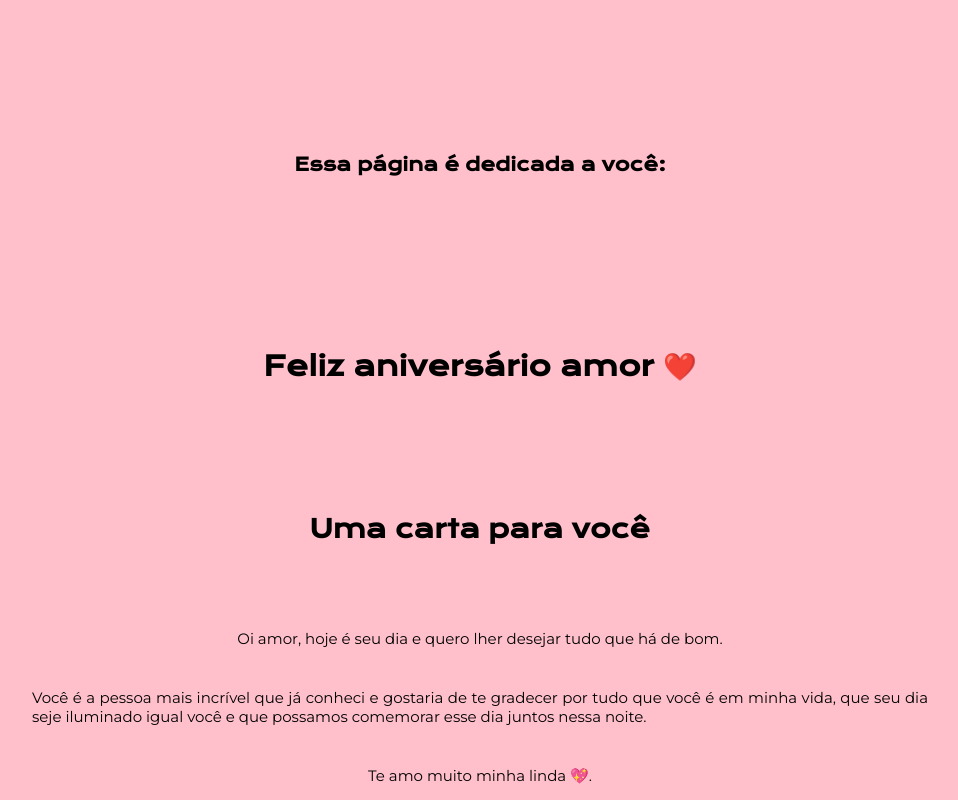
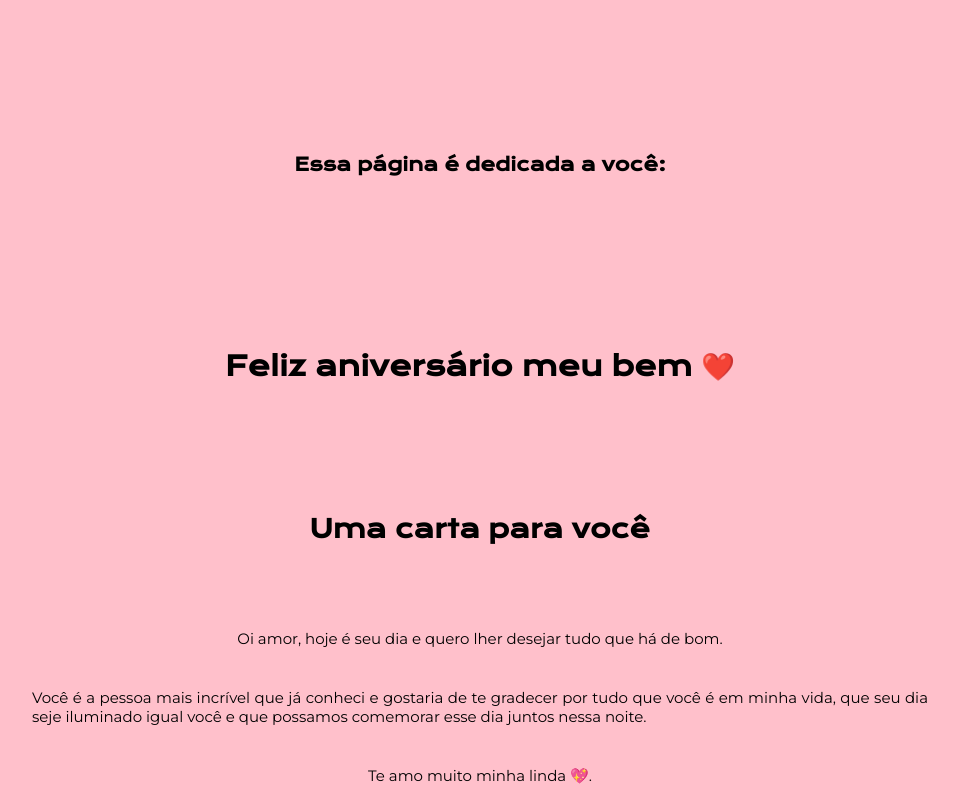
Before and after one commit to luidymarcelo/Teste-bagual, a plain HTML site: page index.html in a window 1280 px wide. Shown: the top 800 px of the page, without its empty margins (160-1118 px from the left). Drawn offline with nearby package versions, Linux system fonts and the light colour scheme.

Commit message:
Update index.html
Update line 21 "amor" para "meu bem"

```diff
--- a/index.html
+++ b/index.html
@@ -18,7 +18,7 @@
 
                 <div class ="titulo-imagem-lado2">
 
-                    <h1 class="apresentacao__conteudo__titulo2">Feliz aniversário amor ❤️</h1>
+                    <h1 class="apresentacao__conteudo__titulo2">Feliz aniversário meu bem ❤️</h1>
 
                 </div>
 
```
